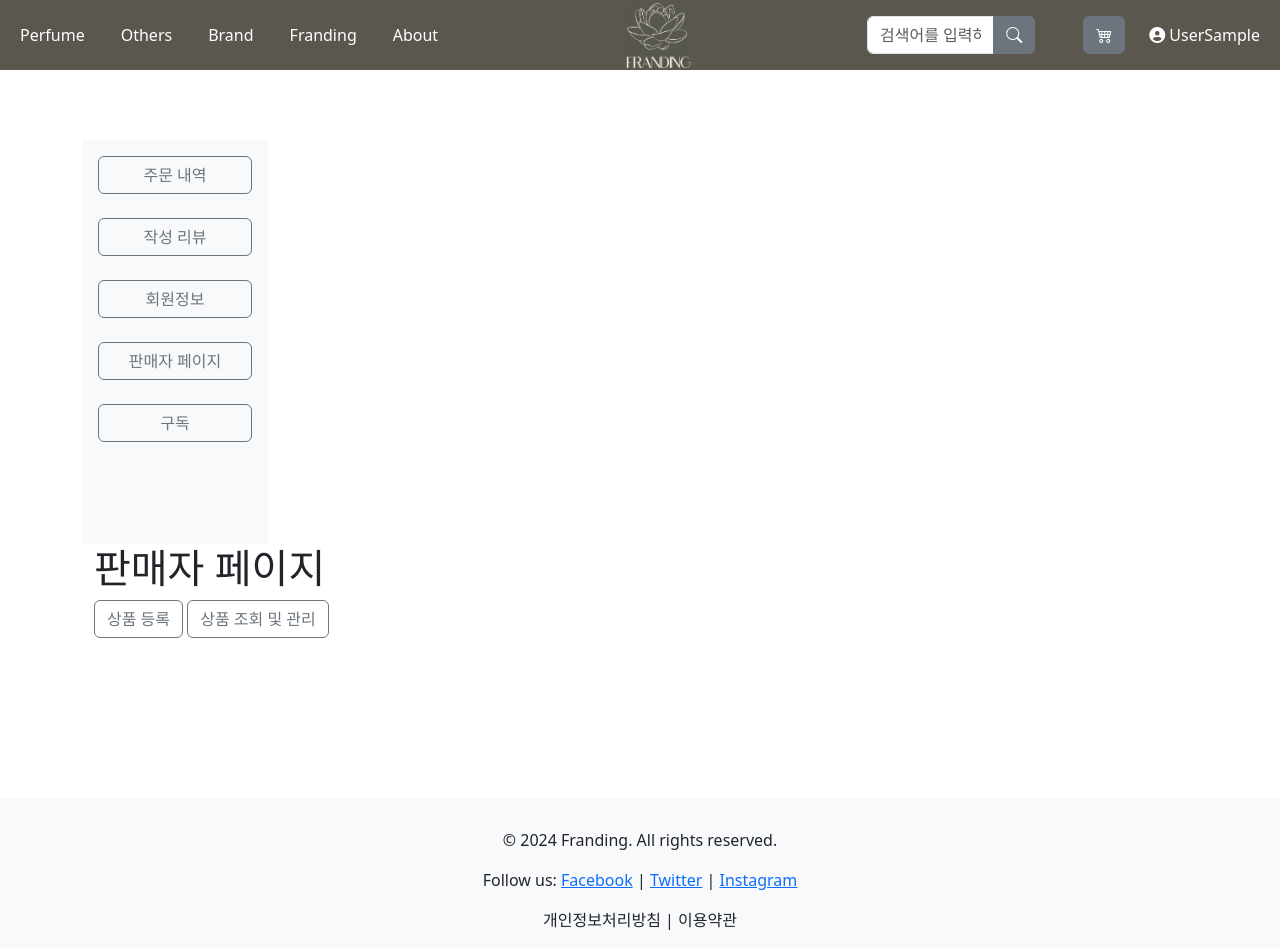
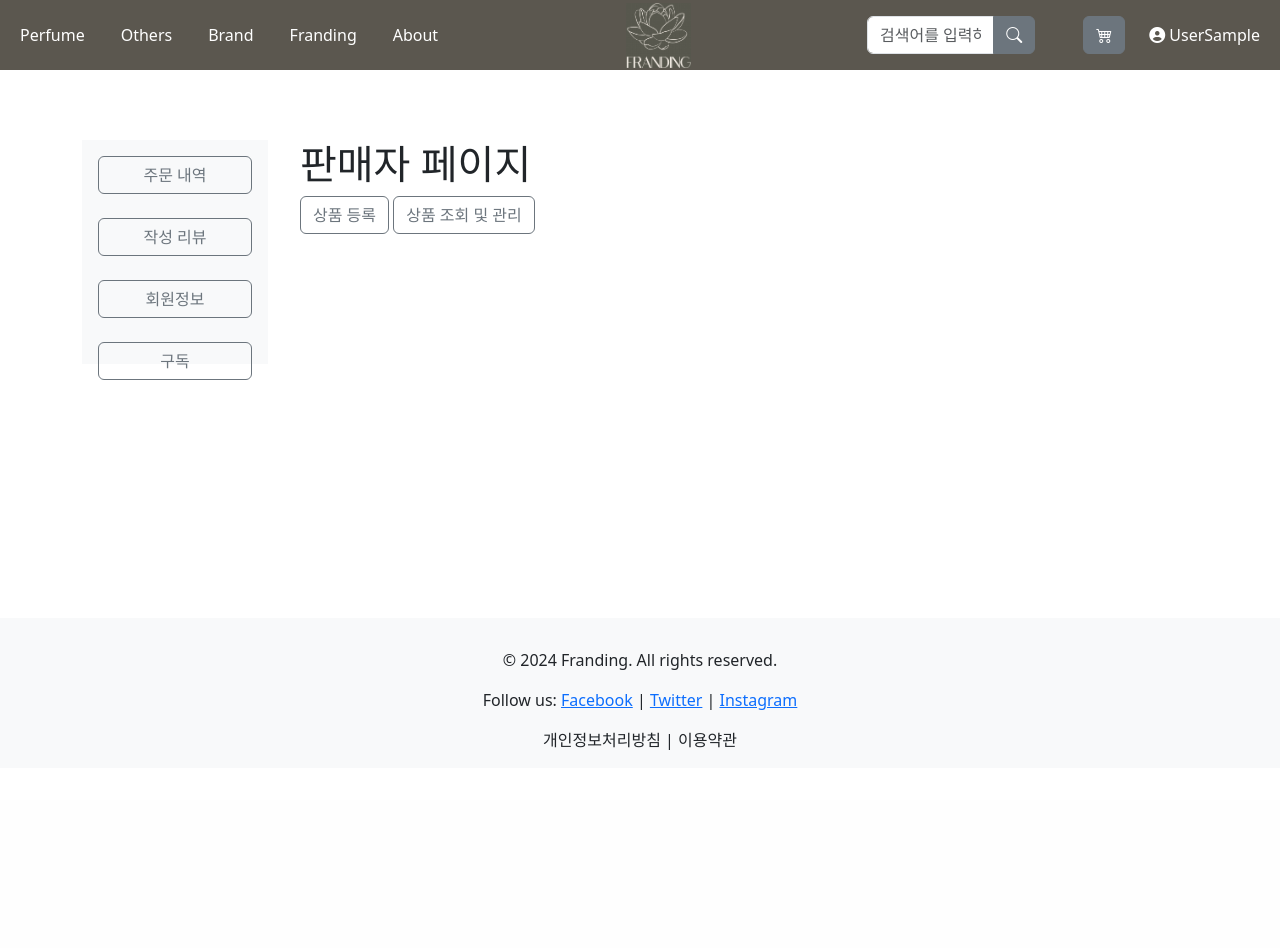
Before and after one commit to choi-jyoon/franding, a Django app: page /seller/ in a window 1280 px wide. After the commit the page ends 750 px from the top, so only its background shows below. Run offline with Django 5.2, Linux system fonts and the light colour scheme; the visitor is signed in with stand-in values (Sample User, id 1); some libraries are stand-ins or nearby versions.

Commit message:
Design:판매자페이지 버튼조정

```diff
--- a/seller/templates/seller/seller_index.html
+++ b/seller/templates/seller/seller_index.html
@@ -17,12 +17,9 @@
     .full-height {
         height: 100%;
     }
-    #content-display {
-        height: 100%;
-        overflow-y: auto; /* 내용이 많을 경우 스크롤 가능 */
-    }
-    .order-title {
-        margin-bottom: 20px; /* 하단 마진을 20px로 설정 */
+    /* 왼쪽 사이드바와 중앙 콘텐츠 간의 간격 설정 */
+    .centered-content {
+        padding-left: 20px; /* 왼쪽으로부터 20px 간격 */
     }
 </style>
 {% endblock %}
@@ -31,22 +28,20 @@
 <div class="container-fluid">
     <div class="row full-height">
         <div class="col-2 d-flex flex-column p-3 bg-light full-height">
-            <!-- 버튼들 -->
+            <!-- 기본 네비게이션 버튼들 -->
             <a href="{% url 'mypage:order_index' %}" class="btn btn-outline-secondary mb-4">주문 내역</a>
             <a href="{% url 'review:review_index' %}" class="btn btn-outline-secondary mb-4">작성 리뷰</a>
             <a href="{% url 'mypage:user_info' %}" class="btn btn-outline-secondary mb-4">회원정보</a>
-            <a href="{% url 'seller:seller_index' %}" class="btn btn-outline-secondary mb-4">판매자 페이지</a>
             <a href="#" class="btn btn-outline-secondary mb-4">구독</a>
         </div>
-
-    <div class="col-10" id="content-display">
+        <div class="col-10" id="content-display">
+            <!-- 판매자 페이지의 중앙 콘텐츠는 약간의 간격을 두고 왼쪽 정렬 -->
+            <div class="centered-content">
+                <h1 class="order-title">판매자 페이지</h1>
+                <a href="{% url 'seller:item_create' %}" class="btn btn-outline-secondary mb-2">상품 등록</a>
+                <a href="{% url 'seller:item_list' %}" class="btn btn-outline-secondary mb-2">상품 조회 및 관리</a>
+            </div>
+        </div>
     </div>
-
-</div>
-<div>
-    <h1>판매자 페이지</h1>
-    <a href="{% url 'seller:item_create' %}" class="btn btn-outline-secondary mb-4">상품 등록</a>
-    <a href="{% url 'seller:item_list' %}" class="btn btn-outline-secondary mb-4">상품 조회 및 관리</a>
-</div>
 </div>
 {% endblock %}
```
